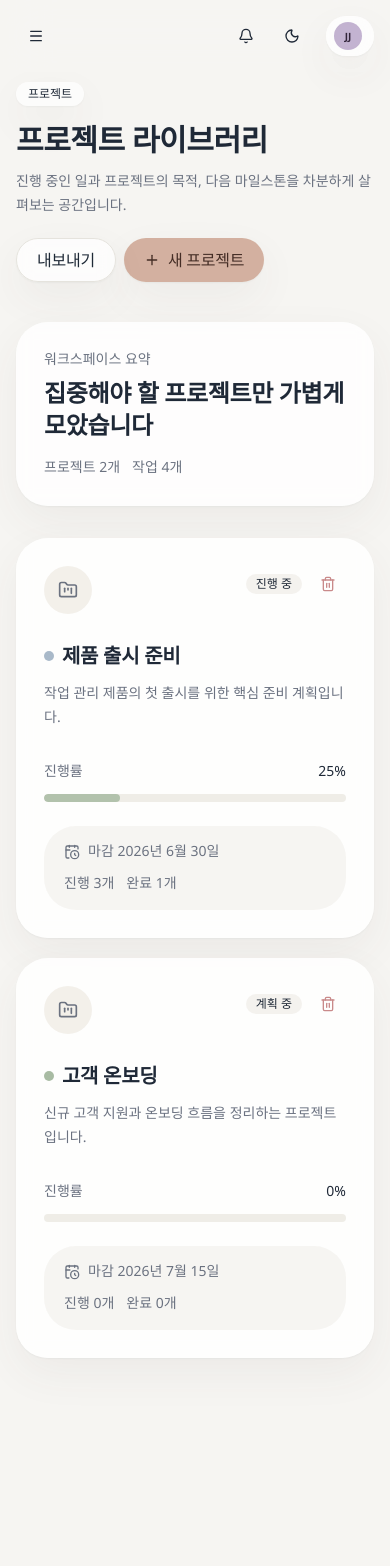
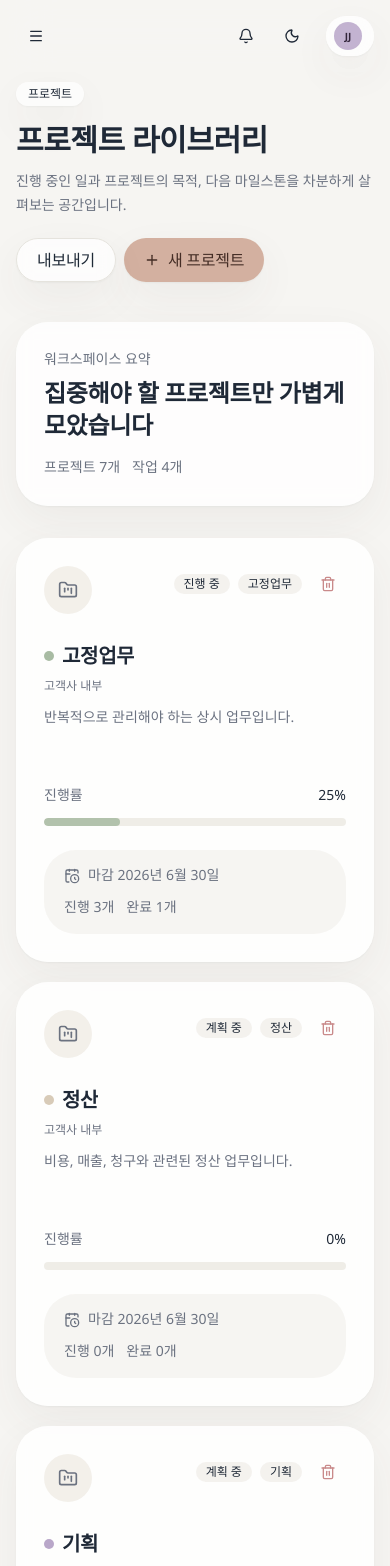
Before and after one commit to tkfkdgojjy-debug/taskflow, a Next.js app: page /projects in a window 390 px wide. Shown: the top 1566 px of the page. Before the commit the page ends 1382 px from the top, so only its background shows below. Built offline with nearby package versions, Linux system fonts and the light colour scheme; a web font is replaced by a local one.

Commit message:
Add client project categories

```diff
--- /dev/null
+++ b/src/constants/project-categories.ts
@@ -0,0 +1,65 @@
+import type { ProjectCategory } from "@/types";
+
+export const defaultClientName = "내부";
+
+export const projectCategoryOptions: Array<{
+  color: string;
+  description: string;
+  label: string;
+  value: ProjectCategory;
+}> = [
+  {
+    value: "fixed",
+    label: "고정업무",
+    description: "반복적으로 관리해야 하는 상시 업무입니다.",
+    color: "#A8BBA3",
+  },
+  {
+    value: "settlement",
+    label: "정산",
+    description: "비용, 매출, 청구와 관련된 정산 업무입니다.",
+    color: "#D8CBB8",
+  },
+  {
+    value: "planning",
+    label: "기획",
+    description: "아이디어, 문서화, 실행 계획을 정리하는 업무입니다.",
+    color: "#B9A7C9",
+  },
+  {
+    value: "meeting",
+    label: "미팅",
+    description: "회의 준비, 아젠다, 후속 조치를 관리하는 업무입니다.",
+    color: "#A9B9C9",
+  },
+  {
+    value: "monitoring",
+    label: "모니터링",
+    description: "운영 상태, 이슈, 지표를 확인하는 업무입니다.",
+    color: "#BFC8A5",
+  },
+  {
+    value: "mail",
+    label: "메일",
+    description: "메일 확인, 회신, 팔로업을 정리하는 업무입니다.",
+    color: "#C89B87",
+  },
+  {
+    value: "other",
+    label: "기타",
+    description: "정해진 분류에 속하지 않는 업무입니다.",
+    color: "#AAB7C7",
+  },
+];
+
+export function getProjectCategoryLabel(category?: ProjectCategory) {
+  return projectCategoryOptions.find((option) => option.value === category)?.label ?? "기타";
+}
+
+export function getProjectCategoryColor(category?: ProjectCategory) {
+  return projectCategoryOptions.find((option) => option.value === category)?.color ?? "#AAB7C7";
+}
+
+export function getProjectCategoryDescription(category?: ProjectCategory) {
+  return projectCategoryOptions.find((option) => option.value === category)?.description ?? "업무 설명을 추가하세요.";
+}
--- a/src/data/mock-data.ts
+++ b/src/data/mock-data.ts
@@ -9,6 +9,7 @@ import type {
   User,
   Workspace,
 } from "@/types";
+import { projectCategoryOptions } from "@/constants/project-categories";
 
 export const mockUsers: User[] = [
   {
@@ -42,30 +43,19 @@ export const mockWorkspaces: Workspace[] = [
   },
 ];
 
-export const mockProjects: Project[] = [
-  {
-    id: "project-1",
-    workspaceId: "workspace-1",
-    name: "제품 출시 준비",
-    description: "작업 관리 제품의 첫 출시를 위한 핵심 준비 계획입니다.",
-    status: "active",
-    color: "#A9B9C9",
-    dueDate: "2026-06-30T09:00:00.000Z",
-    createdAt: "2026-05-01T09:00:00.000Z",
-    updatedAt: "2026-05-20T09:00:00.000Z",
-  },
-  {
-    id: "project-2",
-    workspaceId: "workspace-1",
-    name: "고객 온보딩",
-    description: "신규 고객 지원과 온보딩 흐름을 정리하는 프로젝트입니다.",
-    status: "planning",
-    color: "#A8BBA3",
-    dueDate: "2026-07-15T09:00:00.000Z",
-    createdAt: "2026-05-08T09:00:00.000Z",
-    updatedAt: "2026-05-21T09:00:00.000Z",
-  },
-];
+export const mockProjects: Project[] = projectCategoryOptions.map((category, index) => ({
+  id: `project-${index + 1}`,
+  workspaceId: "workspace-1",
+  name: category.label,
+  description: category.description,
+  category: category.value,
+  clientName: "내부",
+  status: index === 0 ? "active" : "planning",
+  color: category.color,
+  dueDate: "2026-06-30T09:00:00.000Z",
+  createdAt: "2026-05-01T09:00:00.000Z",
+  updatedAt: "2026-05-20T09:00:00.000Z",
+}));
 
 export const mockColumns: BoardColumn[] = [
   { id: "column-backlog", projectId: "project-1", title: "백로그", status: "backlog", order: 0 },
--- a/src/features/projects/projects-page.tsx
+++ b/src/features/projects/projects-page.tsx
@@ -5,8 +5,14 @@ import { CalendarClock, FolderKanban, Plus, Trash2 } from "lucide-react";
 import { Badge } from "@/components/ui/badge";
 import { Button } from "@/components/ui/button";
 import { ConfirmDialog } from "@/components/ui/confirm-dialog";
+import {
+  defaultClientName,
+  getProjectCategoryColor,
+  getProjectCategoryLabel,
+  projectCategoryOptions,
+} from "@/constants/project-categories";
 import { useTaskStore } from "@/store/task-store";
-import type { Task } from "@/types";
+import type { ProjectCategory, Task } from "@/types";
 
 function formatDate(value?: string) {
   if (!value) return "날짜 없음";
@@ -32,7 +38,7 @@ function getProjectStats(projectId: string, tasks: Task[]) {
   };
 }
 
-const projectColors = ["#B9A7C9", "#A8BBA3", "#A9B9C9", "#D8CBB8", "#C89B87"];
+const projectColors = projectCategoryOptions.map((category) => category.color);
 
 export function ProjectsPage() {
   const projects = useTaskStore((state) => state.projects);
@@ -43,8 +49,10 @@ export function ProjectsPage() {
   const [isCreateOpen, setIsCreateOpen] = useState(false);
   const [newProjectName, setNewProjectName] = useState("");
   const [newProjectDescription, setNewProjectDescription] = useState("");
+  const [newProjectClientName, setNewProjectClientName] = useState(defaultClientName);
+  const [newProjectCategory, setNewProjectCategory] = useState<ProjectCategory>("fixed");
   const [newProjectDueDate, setNewProjectDueDate] = useState("");
-  const [newProjectColor, setNewProjectColor] = useState(projectColors[0]);
+  const [newProjectColor, setNewProjectColor] = useState(getProjectCategoryColor("fixed"));
   const totalTasks = tasks.length;
   const projectToDelete = projects.find((project) => project.id === deleteProjectId);
 
@@ -56,11 +64,16 @@ export function ProjectsPage() {
 
   function handleCreateProject(event: FormEvent<HTMLFormElement>) {
     event.preventDefault();
-    if (!newProjectName.trim()) return;
+
+    const clientName = newProjectClientName.trim() || defaultClientName;
+    const categoryLabel = getProjectCategoryLabel(newProjectCategory);
+    const projectName = newProjectName.trim() || `${clientName} · ${categoryLabel}`;
 
     createProject({
-      name: newProjectName.trim(),
-      description: newProjectDescription.trim() || "새 프로젝트 설명을 추가하세요.",
+      name: projectName,
+      description: newProjectDescription.trim() || `${clientName} ${categoryLabel} 업무입니다.`,
+      category: newProjectCategory,
+      clientName,
       color: newProjectColor,
       dueDate: newProjectDueDate ? `${newProjectDueDate}T09:00:00.000Z` : undefined,
       status: "active",
@@ -68,8 +81,10 @@ export function ProjectsPage() {
 
     setNewProjectName("");
     setNewProjectDescription("");
+    setNewProjectClientName(defaultClientName);
+    setNewProjectCategory("fixed");
     setNewProjectDueDate("");
-    setNewProjectColor(projectColors[0]);
+    setNewProjectColor(getProjectCategoryColor("fixed"));
     setIsCreateOpen(false);
   }
 
@@ -100,15 +115,42 @@ export function ProjectsPage() {
 
       {isCreateOpen ? (
         <form className="rounded-2xl bg-card/86 p-6 shadow-xs backdrop-blur" onSubmit={handleCreateProject}>
-          <div className="grid gap-3 lg:grid-cols-[1fr_170px_auto] lg:items-end">
+          <div className="grid gap-3 lg:grid-cols-[1fr_160px_170px_170px_auto] lg:items-end">
             <label className="block">
               <span className="mb-2 block text-xs font-medium text-muted-foreground">프로젝트 이름</span>
               <input
                 value={newProjectName}
                 onChange={(event) => setNewProjectName(event.target.value)}
-                placeholder="새 프로젝트 이름"
+                placeholder="비우면 고객사와 분류로 자동 생성"
                 className="h-11 w-full rounded-full bg-background/70 px-4 text-sm outline-none focus:shadow-[var(--shadow-focus)]"
               />
+            </label>
+            <label className="block">
+              <span className="mb-2 block text-xs font-medium text-muted-foreground">고객사</span>
+              <input
+                value={newProjectClientName}
+                onChange={(event) => setNewProjectClientName(event.target.value)}
+                placeholder="고객사명"
+                className="h-11 w-full rounded-full bg-background/70 px-4 text-sm outline-none focus:shadow-[var(--shadow-focus)]"
+              />
+            </label>
+            <label className="block">
+              <span className="mb-2 block text-xs font-medium text-muted-foreground">업무 분류</span>
+              <select
+                value={newProjectCategory}
+                onChange={(event) => {
+                  const category = event.target.value as ProjectCategory;
+                  setNewProjectCategory(category);
+                  setNewProjectColor(getProjectCategoryColor(category));
+                }}
+                className="h-11 w-full rounded-full bg-background/70 px-4 text-sm outline-none focus:shadow-[var(--shadow-focus)]"
+              >
+                {projectCategoryOptions.map((category) => (
+                  <option key={category.value} value={category.value}>
+                    {category.label}
+                  </option>
+                ))}
+              </select>
             </label>
             <label className="block">
               <span className="mb-2 block text-xs font-medium text-muted-foreground">마감일</span>
@@ -119,7 +161,7 @@ export function ProjectsPage() {
                 className="h-11 w-full rounded-full bg-background/70 px-4 text-sm outline-none focus:shadow-[var(--shadow-focus)]"
               />
             </label>
-            <Button type="submit" className="rounded-full" disabled={!newProjectName.trim()}>
+            <Button type="submit" className="rounded-full">
               프로젝트 추가
             </Button>
           </div>
@@ -177,6 +219,9 @@ export function ProjectsPage() {
                   <Badge variant="outline" className="rounded-full border-0 bg-muted/70 capitalize">
                     {project.status === "active" ? "진행 중" : "계획 중"}
                   </Badge>
+                  <Badge variant="outline" className="rounded-full border-0 bg-secondary/70">
+                    {getProjectCategoryLabel(project.category)}
+                  </Badge>
                   <Button
                     type="button"
                     variant="ghost"
@@ -195,6 +240,9 @@ export function ProjectsPage() {
                   <span className="size-2.5 rounded-full" style={{ backgroundColor: project.color }} />
                   <h2 className="truncate text-xl font-semibold tracking-tight">{project.name}</h2>
                 </div>
+                <p className="mt-2 text-xs font-medium text-muted-foreground">
+                  고객사 {project.clientName ?? defaultClientName}
+                </p>
                 <p className="mt-3 min-h-12 text-sm leading-6 text-muted-foreground">{project.description}</p>
               </div>
 
--- a/src/features/tasks/tasks-page-client.tsx
+++ b/src/features/tasks/tasks-page-client.tsx
@@ -28,10 +28,27 @@ import {
 } from "lucide-react";
 import { Badge } from "@/components/ui/badge";
 import { Button } from "@/components/ui/button";
+import {
+  defaultClientName,
+  getProjectCategoryColor,
+  getProjectCategoryDescription,
+  getProjectCategoryLabel,
+  projectCategoryOptions,
+} from "@/constants/project-categories";
 import { TaskDetailPanel } from "@/features/tasks/task-detail-panel";
 import { cn } from "@/lib/utils";
 import { useTaskStore } from "@/store/task-store";
-import type { Activity, BoardColumn, Project, Task, TaskLabel, TaskPriority, TaskStatus, User } from "@/types";
+import type {
+  Activity,
+  BoardColumn,
+  Project,
+  ProjectCategory,
+  Task,
+  TaskLabel,
+  TaskPriority,
+  TaskStatus,
+  User,
+} from "@/types";
 
 type TaskView = "table" | "kanban";
 type VisibleStatus = Extract<TaskStatus, "todo" | "in_progress" | "review" | "done">;
@@ -78,10 +95,17 @@ function formatDate(value?: string) {
   }).format(new Date(value));
 }
 
+function getProjectDisplay(project?: Project) {
+  if (!project) return "프로젝트 없음";
+
+  return `${project.clientName ?? defaultClientName} · ${getProjectCategoryLabel(project.category)}`;
+}
+
 export function TasksPageClient({ activities, labels, users }: TasksPageClientProps) {
   const taskItems = useTaskStore((state) => state.tasks);
   const projects = useTaskStore((state) => state.projects);
   const columns = useTaskStore((state) => state.columns);
+  const createProject = useTaskStore((state) => state.createProject);
   const createTask = useTaskStore((state) => state.createTask);
   const deleteTask = useTaskStore((state) => state.deleteTask);
   const updateTask = useTaskStore((state) => state.updateTask);
@@ -96,7 +120,8 @@ export function TasksPageClient({ activities, labels, users }: TasksPageClientPr
   const [isCreateOpen, setIsCreateOpen] = useState(false);
   const [newTaskTitle, setNewTaskTitle] = useState("");
   const [newTaskDescription, setNewTaskDescription] = useState("");
-  const [newTaskProjectId, setNewTaskProjectId] = useState("");
+  const [newTaskClientName, setNewTaskClientName] = useState(defaultClientName);
+  const [newTaskProjectCategory, setNewTaskProjectCategory] = useState<ProjectCategory>("fixed");
   const [newTaskPriority, setNewTaskPriority] = useState<TaskPriority>("medium");
   const [newTaskDueDate, setNewTaskDueDate] = useState("");
   const sensors = useSensors(
@@ -123,8 +148,9 @@ export function TasksPageClient({ activities, labels, users }: TasksPageClientPr
           .map((label) => label.name)
           .join(" ");
         const haystack = `${task.title} ${task.description ?? ""} ${project?.name ?? ""} ${taskLabels}`;
+        const projectMeta = `${project?.clientName ?? ""} ${getProjectCategoryLabel(project?.category)}`;
 
-        return haystack.toLowerCase().includes(normalizedQuery);
+        return `${haystack} ${projectMeta}`.toLowerCase().includes(normalizedQuery);
       })
       .sort((a, b) => {
         if (a.status !== b.status) {
@@ -144,7 +170,6 @@ export function TasksPageClient({ activities, labels, users }: TasksPageClientPr
   const selectedTask = taskItems.find((task) => task.id === selectedTaskId);
   const activeTask = taskItems.find((task) => task.id === activeTaskId);
   const selectedProject = selectedTask ? getProject(selectedTask) : undefined;
-  const createProjectId = newTaskProjectId || projects[0]?.id || "";
 
   useEffect(() => {
     const params = new URLSearchParams(window.location.search);
@@ -173,12 +198,29 @@ export function TasksPageClient({ activities, labels, users }: TasksPageClientPr
 
   function handleCreateTask(event: FormEvent<HTMLFormElement>) {
     event.preventDefault();
-    if (!newTaskTitle.trim() || !createProjectId) return;
+    if (!newTaskTitle.trim()) return;
+
+    const clientName = newTaskClientName.trim() || defaultClientName;
+    const existingProject = projects.find(
+      (project) =>
+        (project.clientName ?? defaultClientName).trim().toLowerCase() === clientName.toLowerCase() &&
+        (project.category ?? "other") === newTaskProjectCategory,
+    );
+    const targetProject =
+      existingProject ??
+      createProject({
+        name: `${clientName} · ${getProjectCategoryLabel(newTaskProjectCategory)}`,
+        description: `${clientName} ${getProjectCategoryDescription(newTaskProjectCategory)}`,
+        category: newTaskProjectCategory,
+        clientName,
+        color: getProjectCategoryColor(newTaskProjectCategory),
+        status: "active",
+      });
 
     const task = createTask({
       title: newTaskTitle.trim(),
       description: newTaskDescription.trim() || undefined,
-      projectId: createProjectId,
+      projectId: targetProject.id,
       createdBy: users[0]?.id ?? "user-1",
       priority: newTaskPriority,
       dueDate: newTaskDueDate ? `${newTaskDueDate}T09:00:00.000Z` : undefined,
@@ -188,7 +230,7 @@ export function TasksPageClient({ activities, labels, users }: TasksPageClientPr
     setNewTaskDescription("");
     setNewTaskDueDate("");
     setNewTaskPriority("medium");
-    setNewTaskProjectId(createProjectId);
+    setNewTaskClientName(clientName);
     setIsCreateOpen(false);
     setSelectedTaskId(task.id);
   }
@@ -278,7 +320,7 @@ export function TasksPageClient({ activities, labels, users }: TasksPageClientPr
 
         {isCreateOpen ? (
           <form className="rounded-2xl bg-card/86 p-5 shadow-xs backdrop-blur" onSubmit={handleCreateTask}>
-            <div className="grid gap-3 lg:grid-cols-[1fr_180px_140px_150px_auto] lg:items-end">
+            <div className="grid gap-3 lg:grid-cols-[1fr_160px_150px_140px_150px_auto] lg:items-end">
               <label className="block">
                 <span className="mb-2 block text-xs font-medium text-muted-foreground">작업 제목</span>
                 <input
@@ -289,15 +331,24 @@ export function TasksPageClient({ activities, labels, users }: TasksPageClientPr
                 />
               </label>
               <label className="block">
-                <span className="mb-2 block text-xs font-medium text-muted-foreground">프로젝트</span>
+                <span className="mb-2 block text-xs font-medium text-muted-foreground">고객사</span>
+                <input
+                  value={newTaskClientName}
+                  onChange={(event) => setNewTaskClientName(event.target.value)}
+                  placeholder="고객사명"
+                  className="h-11 w-full rounded-full bg-background/70 px-4 text-sm outline-none focus:shadow-[var(--shadow-focus)]"
+                />
+              </label>
+              <label className="block">
+                <span className="mb-2 block text-xs font-medium text-muted-foreground">업무 분류</span>
                 <select
-                  value={createProjectId}
-                  onChange={(event) => setNewTaskProjectId(event.target.value)}
+                  value={newTaskProjectCategory}
+                  onChange={(event) => setNewTaskProjectCategory(event.target.value as ProjectCategory)}
                   className="h-11 w-full rounded-full bg-background/70 px-4 text-sm outline-none focus:shadow-[var(--shadow-focus)]"
                 >
-                  {projects.map((project) => (
-                    <option key={project.id} value={project.id}>
-                      {project.name}
+                  {projectCategoryOptions.map((category) => (
+                    <option key={category.value} value={category.value}>
+                      {category.label}
                     </option>
                   ))}
                 </select>
@@ -324,7 +375,7 @@ export function TasksPageClient({ activities, labels, users }: TasksPageClientPr
                   className="h-11 w-full rounded-full bg-background/70 px-4 text-sm outline-none focus:shadow-[var(--shadow-focus)]"
                 />
               </label>
-              <Button type="submit" className="rounded-full" disabled={!newTaskTitle.trim() || !createProjectId}>
+              <Button type="submit" className="rounded-full" disabled={!newTaskTitle.trim()}>
                 추가
               </Button>
             </div>
@@ -334,9 +385,9 @@ export function TasksPageClient({ activities, labels, users }: TasksPageClientPr
               placeholder="설명을 추가하세요"
               className="mt-3 min-h-20 w-full resize-none rounded-2xl bg-background/70 px-4 py-3 text-sm outline-none focus:shadow-[var(--shadow-focus)]"
             />
-            {projects.length === 0 ? (
-              <p className="mt-3 text-sm text-muted-foreground">작업을 추가하려면 먼저 프로젝트를 만들어주세요.</p>
-            ) : null}
+            <p className="mt-3 text-sm text-muted-foreground">
+              같은 고객사와 분류의 프로젝트가 없으면 자동으로 생성됩니다.
+            </p>
           </form>
         ) : null}
 
@@ -395,7 +446,7 @@ export function TasksPageClient({ activities, labels, users }: TasksPageClientPr
                   <option value="all">전체 프로젝트</option>
                   {projects.map((project) => (
                     <option key={project.id} value={project.id}>
-                      {project.name}
+                      {getProjectDisplay(project)}
                     </option>
                   ))}
                 </select>
@@ -514,7 +565,7 @@ function TableView({
                   <div className="mt-2 flex flex-wrap items-center gap-2 text-xs text-muted-foreground">
                     <span className="inline-flex items-center gap-1.5">
                       <span className="size-2 rounded-full" style={{ backgroundColor: project?.color }} />
-                      {project?.name ?? "프로젝트 없음"}
+                      {getProjectDisplay(project)}
                     </span>
                     {taskLabels.slice(0, 1).map((label) => (
                       <span key={label.id} className="rounded-full bg-muted/70 px-2 py-0.5">
@@ -733,7 +784,7 @@ function KanbanTaskCard({
           <p className="line-clamp-2 text-[13px] font-semibold leading-5 tracking-tight">{task.title}</p>
           <div className="mt-2.5 flex items-center gap-2 text-xs text-muted-foreground">
             <span className="size-2 rounded-full" style={{ backgroundColor: project?.color }} />
-            <span className="truncate">{project?.name ?? "프로젝트 없음"}</span>
+            <span className="truncate">{getProjectDisplay(project)}</span>
           </div>
         </div>
       </div>
--- a/src/store/task-store.ts
+++ b/src/store/task-store.ts
@@ -1,7 +1,8 @@
 import { create } from "zustand";
 import { createJSONStorage, devtools, persist } from "zustand/middleware";
+import { defaultClientName, getProjectCategoryColor } from "@/constants/project-categories";
 import { mockColumns, mockProjects, mockTasks, mockWorkspaces } from "@/data/mock-data";
-import type { BoardColumn, ID, Project, Task, TaskFilters, TaskStatus, Workspace } from "@/types";
+import type { BoardColumn, ID, Project, ProjectCategory, Task, TaskFilters, TaskStatus, Workspace } from "@/types";
 
 interface CreateTaskInput {
   title: string;
@@ -19,6 +20,8 @@ interface CreateTaskInput {
 interface CreateProjectInput {
   name: string;
   description: string;
+  category?: ProjectCategory;
+  clientName?: string;
   color?: string;
   dueDate?: string;
   status?: Project["status"];
@@ -113,8 +116,10 @@ export const useTaskStore = create<TaskState>()(
             workspaceId: get().selectedWorkspaceId,
             name: input.name,
             description: input.description,
+            category: input.category ?? "other",
+            clientName: input.clientName?.trim() || defaultClientName,
             status: input.status ?? "active",
-            color: input.color ?? "#B9A7C9",
+            color: input.color ?? getProjectCategoryColor(input.category),
             dueDate: input.dueDate,
             createdAt: now,
             updatedAt: now,
@@ -223,6 +228,32 @@ export const useTaskStore = create<TaskState>()(
       {
         name: "task-management-store-ko",
         storage: createJSONStorage(() => localStorage),
+        merge: (persisted, current) => {
+          const persistedState = persisted as Partial<TaskState>;
+          const persistedProjects = persistedState.projects ?? current.projects;
+          const existingProjectIds = new Set(persistedProjects.map((project) => project.id));
+          const missingDefaultProjects = mockProjects
+            .filter(
+              (defaultProject) =>
+                !persistedProjects.some(
+                  (project) =>
+                    project.category === defaultProject.category &&
+                    (project.clientName ?? defaultClientName) ===
+                      (defaultProject.clientName ?? defaultClientName),
+                ),
+            )
+            .map((project) =>
+              existingProjectIds.has(project.id)
+                ? { ...project, id: `${project.id}-${project.category ?? "default"}` }
+                : project,
+            );
+
+          return {
+            ...current,
+            ...persistedState,
+            projects: [...persistedProjects, ...missingDefaultProjects],
+          };
+        },
         partialize: (state) => ({
           projects: state.projects,
           tasks: state.tasks,
--- a/src/types/index.ts
+++ b/src/types/index.ts
@@ -3,6 +3,7 @@ export type ISODateString = string;
 
 export type TaskPriority = "low" | "medium" | "high" | "urgent";
 export type TaskStatus = "backlog" | "todo" | "in_progress" | "review" | "done";
+export type ProjectCategory = "fixed" | "settlement" | "planning" | "meeting" | "monitoring" | "mail" | "other";
 export type ProjectStatus = "planning" | "active" | "on_hold" | "completed";
 export type WorkspaceRole = "owner" | "admin" | "member" | "viewer";
 
@@ -28,6 +29,8 @@ export interface Project {
   workspaceId: ID;
   name: string;
   description: string;
+  category?: ProjectCategory;
+  clientName?: string;
   status: ProjectStatus;
   color: string;
   dueDate?: ISODateString;
```
Also changed, not shown: src/app/dashboard/page.tsx (+12 -2 lines), src/features/calendar/calendar-page-client.tsx (+9 -2 lines), src/features/tasks/task-detail-panel.tsx (+8 -1 lines).
